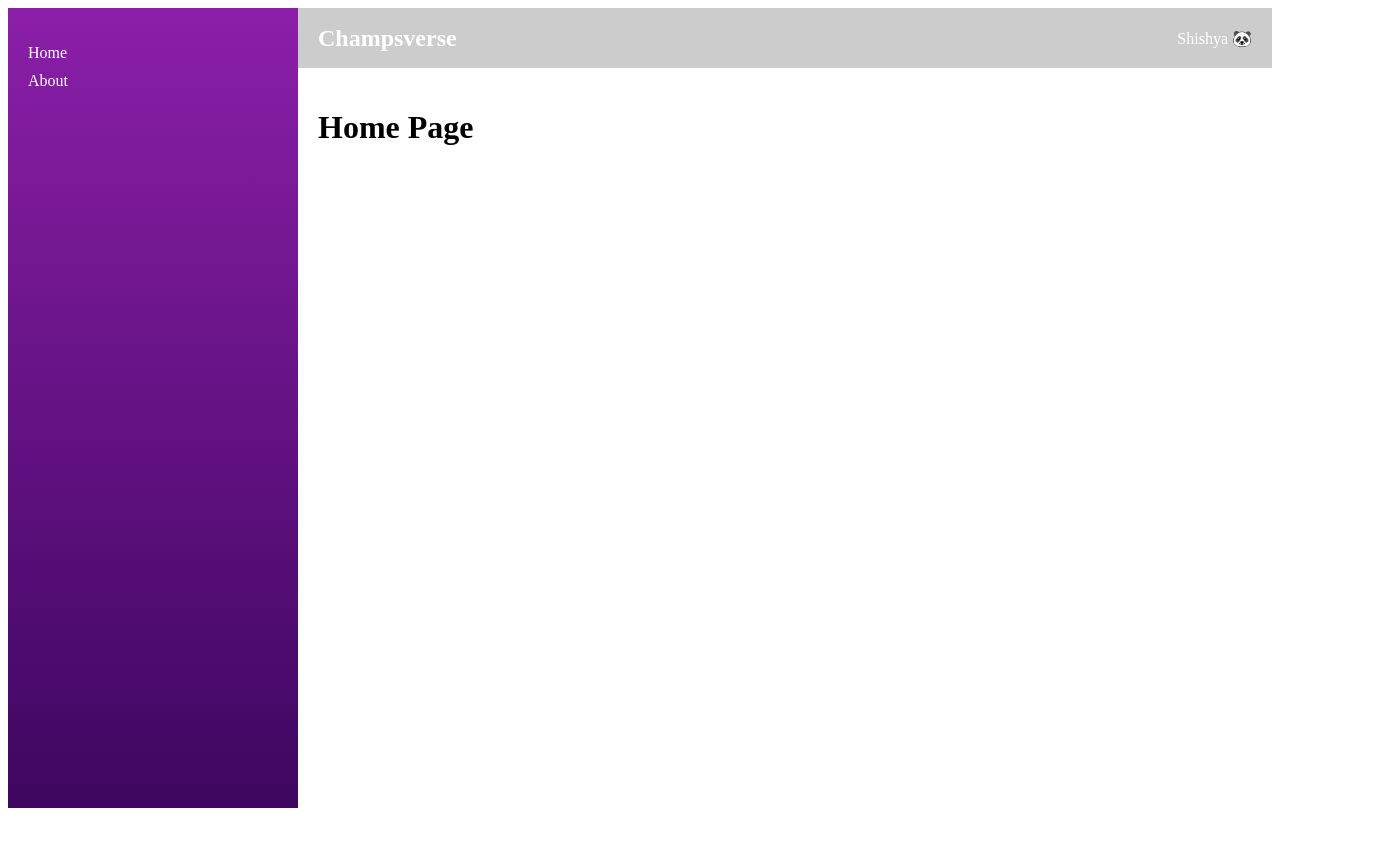
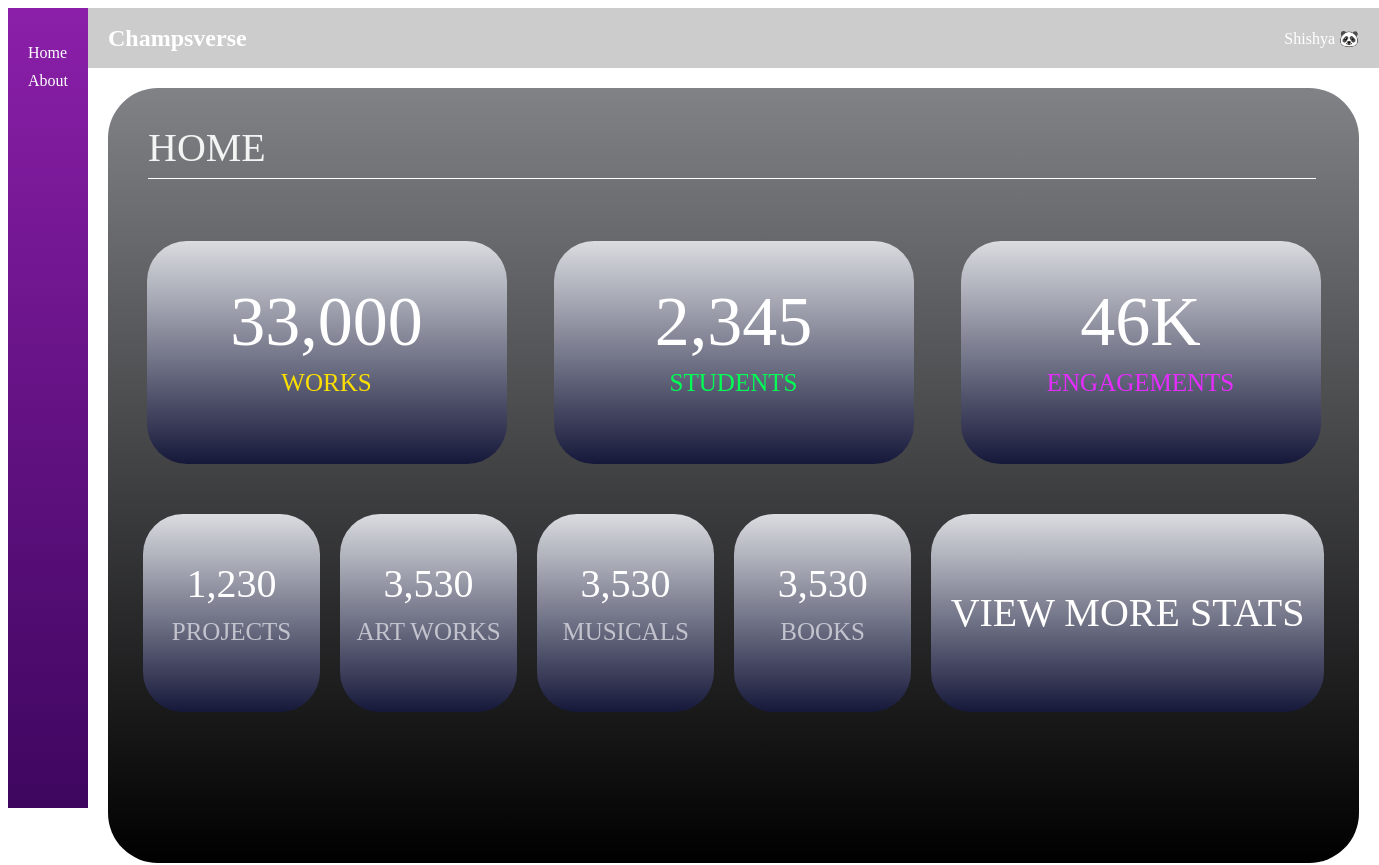
Before and after one commit to Ajith-Arasu/champsvers-2.0, a React (Vite) app: page / in a window 1280 px wide. Shown: the top 865 px of the page, 1379 px wide, since content can reach past the window. Before the commit the page ends 816 px from the top, so only its background shows below. Built offline with nearby package versions, Linux system fonts and the light colour scheme.

Commit message:
Home page UI

```diff
--- /dev/null
+++ b/src/components/Homepage/ShowCaseCard.jsx
@@ -0,0 +1,13 @@
+import React from 'react';
+import styles from './style.module.css';
+
+const ShowCaseCard = (props) => {
+  return (
+    <div className={styles.showcase_card}>
+      <p className={styles.card_value}>{props.value}</p>
+      <span className={styles.card_text}>{props.text}</span>
+    </div>
+  )
+}
+
+export default ShowCaseCard
--- /dev/null
+++ b/src/components/Homepage/ShowCaseStatCard.jsx
@@ -0,0 +1,12 @@
+import React from 'react';
+import styles from './style.module.css';
+
+const ShowCaseStatCard = () => {
+  return (
+    <div className={styles.showcase_statcard}>
+      <p>VIEW MORE STATS</p>
+    </div>
+  )
+}
+
+export default ShowCaseStatCard
--- /dev/null
+++ b/src/components/Homepage/SummaryCard.jsx
@@ -0,0 +1,13 @@
+import React from 'react';
+import styles from './style.module.css';
+
+const SummaryCard = (props) => {
+  return (
+    <div className={styles.summarycard}>
+      <span className={styles.card_value}>{props.value}</span>
+      <span className={styles.card_text} style={{color: props.color}}>{props.text}</span>
+    </div>
+  )
+}
+
+export default SummaryCard
--- /dev/null
+++ b/src/components/Homepage/style.module.css
@@ -0,0 +1,104 @@
+.summarycard {
+  width: 320px;
+  height:183px;
+  top:282px;
+  left:490px;
+  border-radius: 40px;
+  background: linear-gradient(#DADCE0,#16183A);
+  font-family: 'Heavitas';
+  padding: 20px;
+  display: flex;
+  flex-direction: column;
+  gap:45px;
+  justify-content: center;
+  align-items: center;
+  line-height: 100%;
+  }
+.card_value {
+    font-family: 'Heavitas';
+    font-weight: 400;
+    font-style:normal;
+    font-size: 70px;
+    letter-spacing: 0px;
+    vertical-align: middle;
+    align-items: center;
+    color:#FFFFFF;
+    text-align: center;
+        }
+
+.card_text {
+  font-family: 'Heavitas';
+    font-weight: 400;
+    font-size: 25px;
+    font-style:normal;
+    letter-spacing: 0px;
+    vertical-align: middle;
+    align-items: center;
+    color:#FFFFFF;
+    }
+.showcase_card{
+  width:158px;
+  height:178px;
+  left:490px;
+  border-radius: 40px;
+  background: linear-gradient(#DADCE0,#16183A);
+  display: flex;
+  flex-direction: column;
+  gap:15px;
+  text-align: center;
+  padding: 10px;
+  line-height: 100%;
+
+}
+
+.showcase_card .card_value{
+ font-family: 'Heavitas';
+font-weight: 400;
+font-style: Regular;
+font-size: 40px;
+line-height: 100%;
+letter-spacing: 0px;
+margin-bottom: 0;
+text-align: center;
+align-items: center;
+vertical-align: middle;
+color:#FFFFFF;
+}
+
+.showcase_card .card_text{
+font-family: 'Heavitas';
+font-weight: 400;
+color: #C3C3CE;
+font-style: Regular;
+font-size: 25px;
+line-height: 100%;
+letter-spacing: 0px;
+text-align: center;
+vertical-align: middle;
+
+}
+.showcase_statcard{
+  width:365px;
+  height:168px;
+  left:490px;
+  border-radius: 40px;
+  background: linear-gradient(#DADCE0,#16183A);
+  padding: 15px;
+  display: flex;
+  flex-direction: column;
+  justify-content: center;
+  gap:0;
+  align-items: center;
+}
+
+.showcase_statcard p{
+ font-family: 'Heavitas';
+font-weight: 400;
+color:#FFFFFF;
+font-style: Regular;
+font-size: 40px;
+line-height: 100%;
+letter-spacing: 0px;
+text-align: center;
+vertical-align: middle;
+}
--- a/src/layout/MainLayout/index.jsx
+++ b/src/layout/MainLayout/index.jsx
@@ -1,11 +1,13 @@
 import { Outlet } from 'react-router-dom';
 import Navbar from '../../components/navbar';
 import Sidebar from '../../components/sidebar';
+import Home from '../../pages/Home';
 
 const MainLayout = () => {
   return (
     <div style={{ display: 'flex' }}>
       <Sidebar />
+      <Home />
       <div style={{ flex: 1 }}>
         <Navbar />
         <Outlet />
--- a/src/pages/Home/index.jsx
+++ b/src/pages/Home/index.jsx
@@ -1,5 +1,28 @@
+import ShowCaseCard from '../../components/Homepage/ShowCaseCard';
+import ShowCaseStatCard from '../../components/Homepage/ShowCaseStatCard';
+import SummaryCard from '../../components/Homepage/SummaryCard';
+import styles from './style.module.css';
+
 const Home = () => {
-  return <h1>Home Page</h1>;
+  return (
+    <div className={styles.homepage}>
+      <div className={styles.hometext}>HOME</div>
+      <div className={styles.activity_panel}>
+        <div className={styles.summary_section}>
+          <SummaryCard value="33,000" text="WORKS" color="#FEE000" />
+          <SummaryCard value="2,345" text="STUDENTS" color="#00FE55" />
+          <SummaryCard value="46K" text="ENGAGEMENTS" color="#E62CFF" />
+        </div>
+        <div className={styles.showcase_section}>
+          <ShowCaseCard value="1,230" text="PROJECTS"/>
+          <ShowCaseCard value="3,530" text="ART WORKS"/>
+          <ShowCaseCard value="3,530" text="MUSICALS"/>
+          <ShowCaseCard value="3,530" text="BOOKS"/>
+          <ShowCaseStatCard />
+        </div>
+      </div>
+    </div>
+  );
 };
 
 export default Home;
--- /dev/null
+++ b/src/pages/Home/style.module.css
@@ -0,0 +1,55 @@
+
+.homepage{
+  width:1211px;
+  height:735px;
+  top:95px;
+  left:356px;
+  border-radius:50px;
+  background: linear-gradient(#818286, #000000);
+  padding:20px;
+}
+.hometext {
+  position:relative;
+  font-family: 'Heavitas';
+  font-weight: 400;
+  font-size: 40px;
+  line-height: 100%;
+  letter-spacing: 0px;
+  color: #f4f4f4;
+  text-align: left;
+  margin-bottom: 8.11px;
+  display: inline-block;
+  padding: 20px 20px 10px 20px;
+}
+.hometext::after {
+  content: "";
+  position: absolute;
+  left: 20px;
+  bottom: 0;
+  height: 0.5px;
+  width: 740%;
+  max-width: 1200px;
+  background-color: #FFFFFF;
+}
+.activity_panel{
+  display:flex;
+  flex-direction: column;
+  gap:30px;
+  margin-top: 50px;
+}
+.summary_section
+{
+  display: grid;
+  grid-template-columns: repeat(3, 1fr);
+  gap: 20px;
+  justify-items: center;
+  padding:5px;
+}
+.showcase_section {
+  display:flex;
+  gap:20px;
+  grid-template-columns: repeat(5, 224px) 482px;
+  justify-items: center;
+  padding:15px;
+
+}
```
Also changed, not shown: src/pages/Home/Home.css (deleted).
